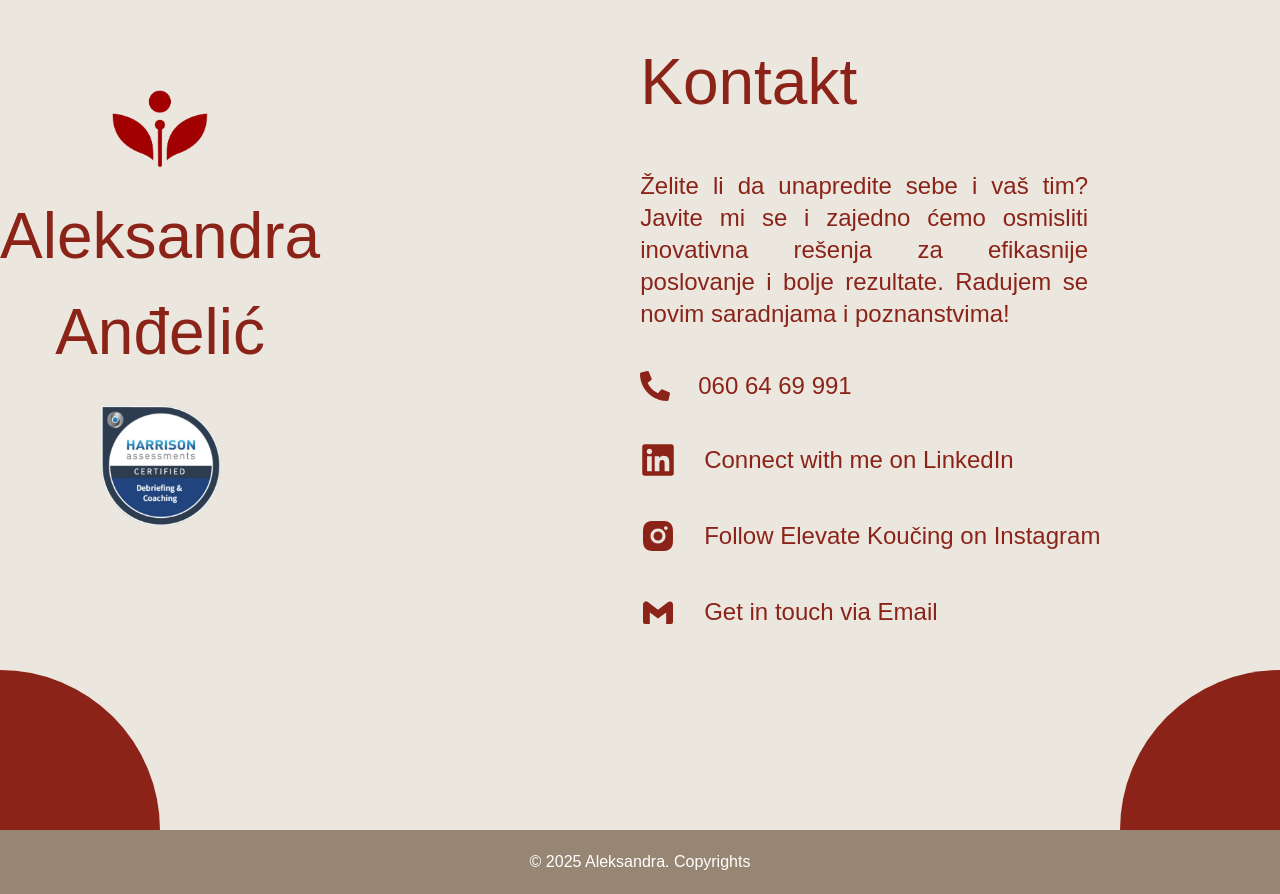
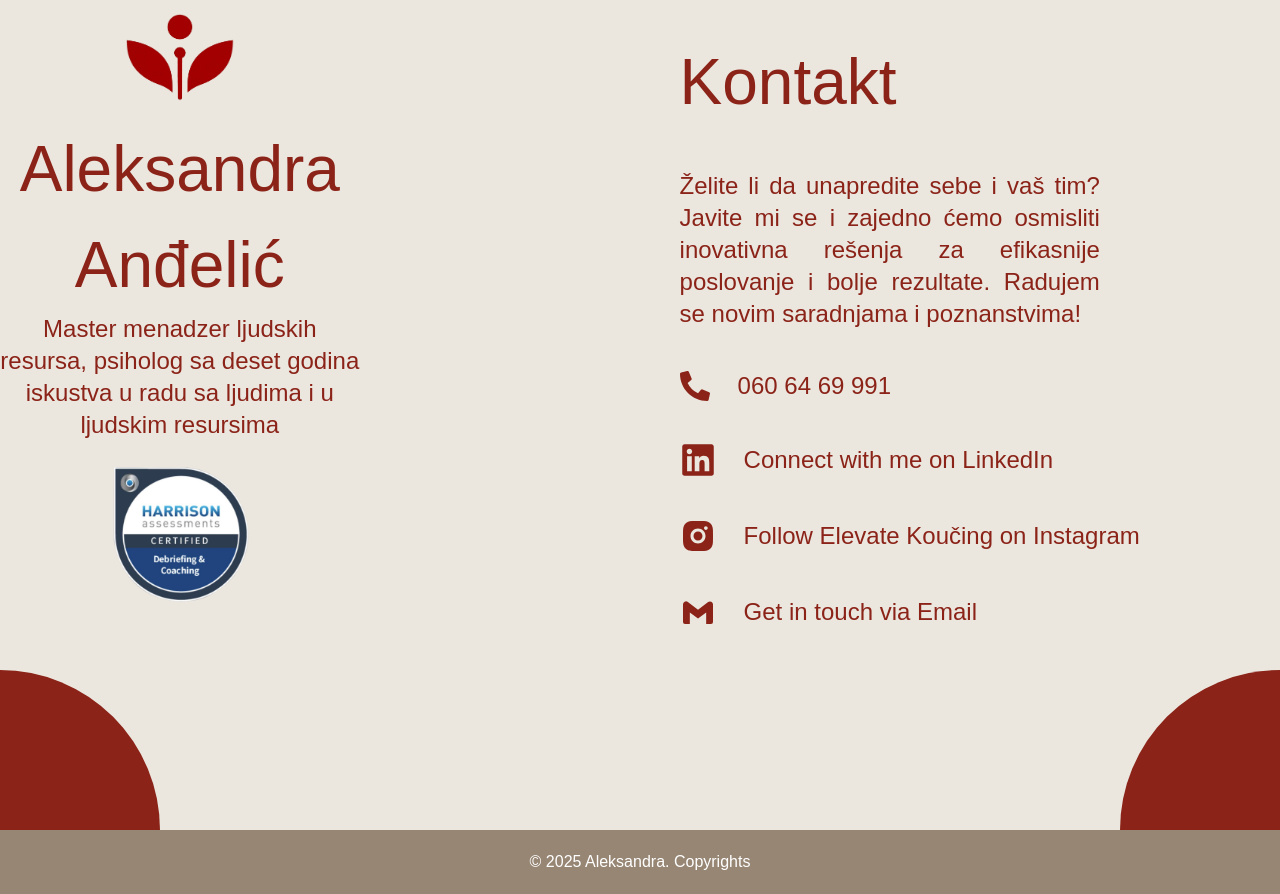
Before and after one commit to MarkoBijelic311/ElevateHub, a React (Vite) app: page / in a window 1280 px wide. Shown: the part 3660-4554 px from the top of the page. Built offline with nearby package versions, Linux system fonts and the light colour scheme; a web font is replaced by a local one.

Commit message:
fourth change since deployment

```diff
--- a/package.json
+++ b/package.json
@@ -22,6 +22,7 @@
     "@types/react": "^19.0.10",
     "@types/react-dom": "^19.0.4",
     "@vitejs/plugin-react": "^4.3.4",
+    "autoprefixer": "^10.4.21",
     "eslint": "^9.21.0",
     "eslint-plugin-react-hooks": "^5.1.0",
     "eslint-plugin-react-refresh": "^0.4.19",
--- a/src/components/ContactMeComponent.jsx
+++ b/src/components/ContactMeComponent.jsx
@@ -19,10 +19,16 @@ function ContactMeComponent() {
       <div className="flex flex-col lg:flex-row mx-auto container items-center justify-center w-full">
         <div className="flex flex-col items-center justify-center pt-20 lg:pt-0 z-10 gap-5">
           <img src={logo} alt="" className="w-[30%]" />
-          <h1 className="text-[64px] text-center pt-10 lg:pt-0">
-            Aleksandra Anđelić
-          </h1>
-          <img src={ha} className="w-[40%]"/>
+          <div>
+            <h1 className="text-[64px] text-center pt-10 lg:pt-0">
+              Aleksandra Anđelić
+            </h1>
+            <h3 className="text-2xl text-center">
+              Master menadzer ljudskih resursa, psiholog sa deset godina
+              iskustva u radu sa ljudima i u ljudskim resursima
+            </h3>
+          </div>
+          <img src={ha} className="w-[40%]" />
         </div>
         <div className="flex flex-col gap-10 pt-1 lg:pl-80 z-10">
           <h1 className="text-[64px] mx-auto lg:m-0 pt-30 text-justfiy">
--- a/vite.config.js
+++ b/vite.config.js
@@ -1,8 +1,9 @@
 import { defineConfig } from 'vite'
 import react from '@vitejs/plugin-react'
 import tailwindcss from '@tailwindcss/vite'
+import autoprefixer from 'autoprefixer'
 
 // https://vite.dev/config/
 export default defineConfig({
-  plugins: [react(),tailwindcss()],
+  plugins: [react(),tailwindcss(),autoprefixer()],
 })
```
Also changed, not shown: 1 other file (tests, documents, lock files or other folders).
